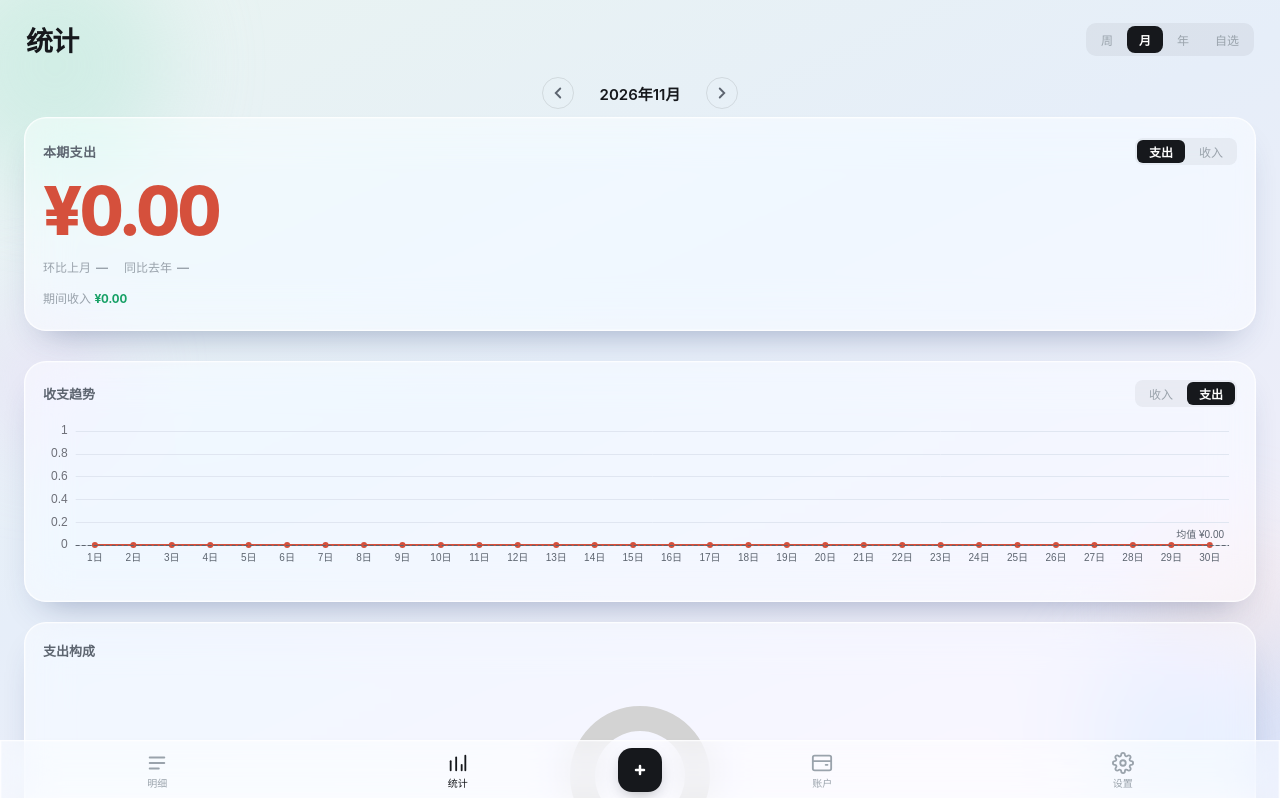
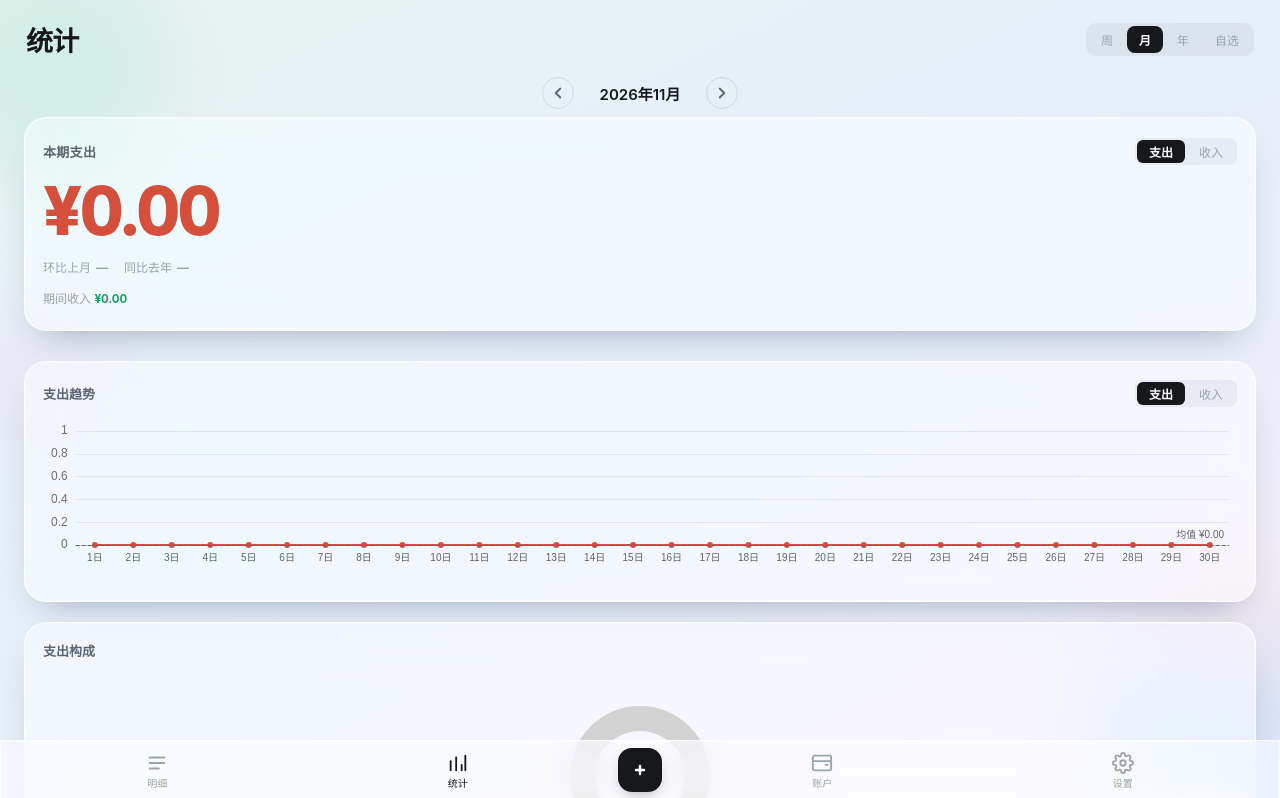
Before and after one commit to heart14/money-book-pwa, a Vue app: page /stats in a window 1280 px wide. Shown: the top 798 px of the page. Built offline with nearby package versions, Linux system fonts and the light colour scheme.

Commit message:
feat(stats): 统一hero与收支趋势卡片的收支切换，标题随选择联动

```diff
--- a/src/pages/stats/StatsPage.vue
+++ b/src/pages/stats/StatsPage.vue
@@ -47,13 +47,13 @@
     <!-- 收支 hero：本期大数字 + 收入/支出可切换 + 环比同比 -->
     <div class="st-hero glass">
       <div class="st-hero-head">
-        <span class="st-hero-label">本期{{ heroType === 'expense' ? '支出' : '收入' }}</span>
+        <span class="st-hero-label">本期{{ mode === 'expense' ? '支出' : '收入' }}</span>
         <div class="st-hero-seg">
-          <button class="st-hero-seg-btn" :class="{ on: heroType === 'expense' }" @click="heroType = 'expense'">支出</button>
-          <button class="st-hero-seg-btn" :class="{ on: heroType === 'income' }" @click="heroType = 'income'">收入</button>
+          <button class="st-hero-seg-btn" :class="{ on: mode === 'expense' }" @click="mode = 'expense'">支出</button>
+          <button class="st-hero-seg-btn" :class="{ on: mode === 'income' }" @click="mode = 'income'">收入</button>
         </div>
       </div>
-      <div class="st-hero-amount num" :class="heroType === 'expense' ? 'c-exp' : 'c-inc'">{{ formatCurrency(heroAmount) }}</div>
+      <div class="st-hero-amount num" :class="mode === 'expense' ? 'c-exp' : 'c-inc'">{{ formatCurrency(heroAmount) }}</div>
       <div class="st-hero-comps">
         <span class="st-hero-comp">
           <span class="st-hero-comp-label">{{ prevCompareLabel }}</span>
@@ -65,17 +65,17 @@
         </span>
       </div>
       <div class="st-hero-sub">
-        <span>期间{{ heroType === 'expense' ? '收入' : '支出' }} <b class="num" :class="heroType === 'expense' ? 'c-inc' : 'c-exp'">{{ formatCurrency(heroSubAmount) }}</b></span>
+        <span>期间{{ mode === 'expense' ? '收入' : '支出' }} <b class="num" :class="mode === 'expense' ? 'c-inc' : 'c-exp'">{{ formatCurrency(heroSubAmount) }}</b></span>
       </div>
     </div>
 
     <!-- 收支趋势 -->
     <section class="st-block glass">
       <div class="st-block-row">
-        <span class="st-label">收支趋势</span>
+        <span class="st-label">{{ mode === 'expense' ? '支出' : '收入' }}趋势</span>
         <div class="st-seg">
-          <button class="st-seg-btn" :class="{ on: trendType === 'income' }" @click="trendType = 'income'">收入</button>
-          <button class="st-seg-btn" :class="{ on: trendType === 'expense' }" @click="trendType = 'expense'">支出</button>
+          <button class="st-seg-btn" :class="{ on: mode === 'expense' }" @click="mode = 'expense'">支出</button>
+          <button class="st-seg-btn" :class="{ on: mode === 'income' }" @click="mode = 'income'">收入</button>
         </div>
       </div>
       <v-chart class="echart-line" :option="lineOption" autoresize />
@@ -186,7 +186,6 @@ type RankLevel = 'parent' | 'child'
 
 const rankingLevel = ref<RankLevel>('child')
 const timeMode = ref<'month' | 'year' | 'week' | 'custom'>('month')
-const trendType = ref<'expense' | 'income'>('expense')
 const currentDate = ref(new Date())
 const hideCarHousing = ref(false)
 
@@ -340,12 +339,12 @@ const periodBase = computed(() => {
 const totalIncome = computed(() => periodBase.value.income)
 const totalExpense = computed(() => periodBase.value.expense)
 
-// ---------- hero 卡片：支出/收入切换 ----------
-const heroType = ref<'expense' | 'income'>('expense')
-const heroAmount = computed(() => heroType.value === 'expense' ? totalExpense.value : totalIncome.value)
-const heroSubAmount = computed(() => heroType.value === 'expense' ? totalIncome.value : totalExpense.value)
-const heroPrev = computed(() => heroType.value === 'expense' ? prevExpense.value : prevIncome.value)
-const heroYoy = computed(() => heroType.value === 'expense' ? yoyExpense.value : yoyIncome.value)
+// ---------- 收支类型切换：hero 卡片与收支趋势卡共享同一状态 ----------
+const mode = ref<'expense' | 'income'>('expense')
+const heroAmount = computed(() => mode.value === 'expense' ? totalExpense.value : totalIncome.value)
+const heroSubAmount = computed(() => mode.value === 'expense' ? totalIncome.value : totalExpense.value)
+const heroPrev = computed(() => mode.value === 'expense' ? prevExpense.value : prevIncome.value)
+const heroYoy = computed(() => mode.value === 'expense' ? yoyExpense.value : yoyIncome.value)
 
 // ---------- 环比 / 同比 对比区间 ----------
 
@@ -485,7 +484,7 @@ const yoyCompareLabel = computed(() => (timeMode.value === 'week' ? '同比去
 const lineOption = computed(() => {
   // eslint-disable-next-line @typescript-eslint/no-unused-vars
   const _theme = uiStore.theme // ensure recompute on theme change
-  const txType = trendType.value
+  const txType = mode.value
   const lineColor = txType === 'expense' ? '#d5503c' : '#17a065'
   const areaColor = txType === 'expense' ? 'rgba(213,80,60,0.12)' : 'rgba(23,160,101,0.12)'
 
```
